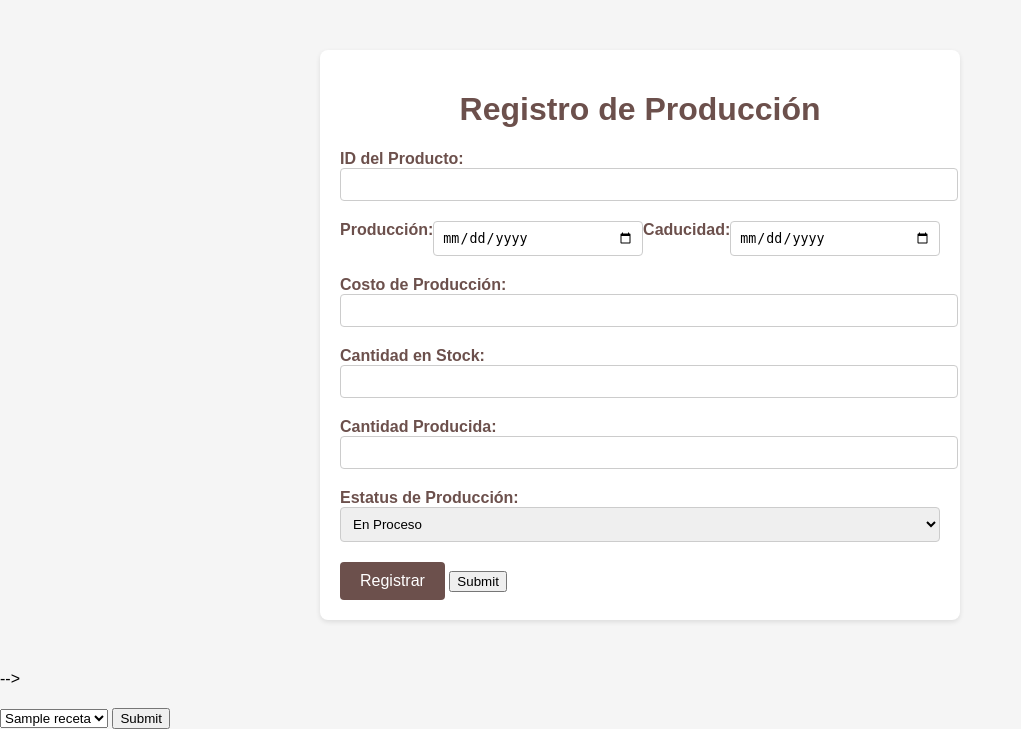
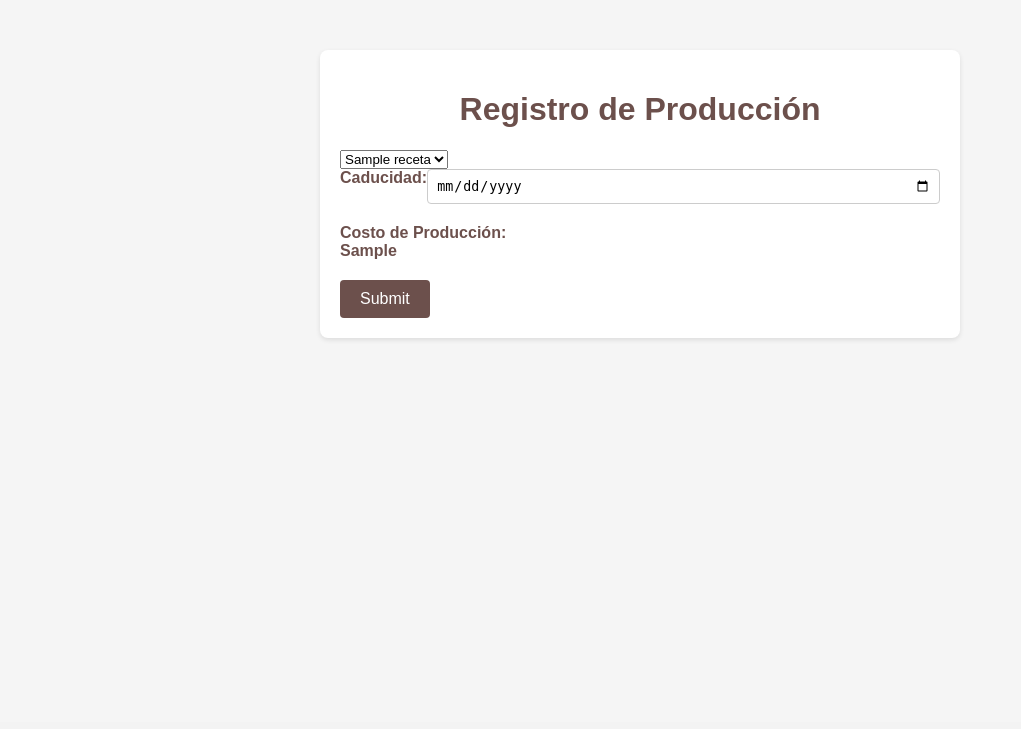
Before and after one commit to brendaJK/GalletoOsi, a Flask app: template templates/produccionModule/produccion.html in a window 1280 px wide. Shown: the part 78-807 px from the top of the page, without its empty margins (0-1021 px from the left). After the commit the page ends 418 px from the top, so only its background shows below. Run offline with Flask 3, Linux system fonts and the light colour scheme; the template is opened without the code that fills it: most values are stand-ins (such as "Sample title", 1, 10 or a date in 2020); parts of the project's set-up code (start-up, migrations or seed data) failed here and were passed over; some libraries are stand-ins or nearby versions.

Commit message:
Cambios a produccion

```diff
--- a/templates/produccionModule/produccion.html
+++ b/templates/produccionModule/produccion.html
@@ -26,41 +26,31 @@
 </header>
   <div class="container">
     <h1>Registro de Producción</h1>
-    <form action="#" method="post" id="produccion-form">
-      <div class="form-group">
-        <label for="idProducto">ID del Producto:</label>
-        <input type="text" id="idProducto" name="idProducto" required>
-      </div>
+    <form action="/guardarProduccion" method="post" id="produccion-form">
+
+      <select name="Receta" id="slctReceta">
+        {% for receta in optRecetas %}
+          <option value="{{receta.nombreGalleta}}">{{ receta.nombreGalleta }}</option>
+        {% endfor %}
+
+      </select>
       <div class="form-group col-2" style="display: flex;">
-        <label for="fechaProduccion">Producción:</label>
-        <input type="date" id="fechaProduccion" name="fechaProduccion" required>
+
         <label for="fechaCaducidad">Caducidad:</label>
         <input type="date" id="fechaCaducidad" name="fechaCaducidad" required>
       </div>
       <div class="form-group">
-        <label for="costoProduccion">Costo de Producción:</label>
-        <input type="number" id="costoProduccion" name="costoProduccion" required>
+        <label for="costoProduccion">Costo de Producción:</label> <label for="">{{costoProduccion}}</label>
       </div>
-      <div class="form-group">
-        <label for="cantidadStock">Cantidad en Stock:</label>
-        <input type="number" id="cantidadStock" name="cantidadStock" required>
-      </div>
-      <div class="form-group">
+      <!-- <div class="form-group">
         <label for="cantidadProducida">Cantidad Producida:</label>
         <input type="number" id="cantidadProducida" name="cantidadProducida" required>
-      </div>
-      <div class="form-group">
-        <label for="estatusProduccion">Estatus de Producción:</label>
-        <select id="estatusProduccion" name="estatusProduccion" required>
-          <option value="En Proceso">En Proceso</option>
-          <option value="Terminada">Terminada</option>
-        </select>
-      </div>
-      <button type="submit" class="btn-submit">Registrar</button>
-      <input type="submit" name="Registrar">
+      </div> -->
+
+      <input class="btn-submit" type="submit" name="Registrar">
     </form>
-  </div> -->
-
+  </div>
+<!--
   <form action="/guardarProduccion" method="POST">
     <select name="Receta" id="slctReceta">
       {% for receta in optRecetas %}
@@ -68,7 +58,7 @@
       {% endfor %}
     </select>
     <input type="submit" name="Registrar">
-  </form>
+  </form> -->
 
 
 </body>
```
Also changed, not shown: templates/produccionModule/produccionController.py (+28 -7 lines).
